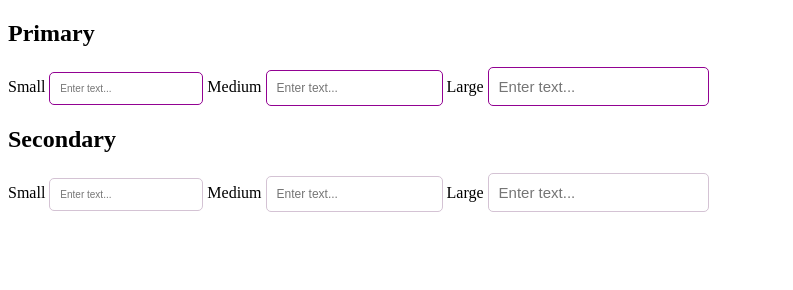
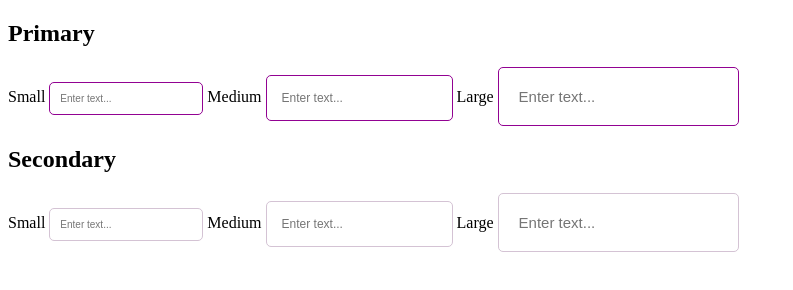
Before and after one commit to sona2711/Style-Inputs, a plain HTML site: page index.html in a window 1280 px wide. Shown: the whole page, without its empty margins (0-793 px from the left). Drawn offline with Linux system fonts and the light colour scheme.

Commit message:
Checked version of task

```diff
--- a/index.html
+++ b/index.html
@@ -8,14 +8,12 @@
 </head>
 <body>
     <main>
-        <article>
+        <section aria-label="primary">
             <h2>Primary</h2>
             <label for="primary-small">Small</label>
             <input
                 class="input input-primary input-small"
                 id="primary-small"
-                type="text"
-                name="primary-small"
                 placeholder="Enter text..."
                 minlength="3"
                 maxlength="15">
@@ -23,8 +21,6 @@
             <input
                 class="input input-primary input-medium"
                 id="primary-medium"
-                type="text"
-                name="primary-medium"
                 placeholder="Enter text..."
                 minlength="3"
                 maxlength="15">
@@ -32,20 +28,16 @@
             <input
                 class="input input-primary input-large"
                 id="primary-large"
-                type="text"
-                name="primary-large"
                 placeholder="Enter text..."
                 minlength="3"
                 maxlength="15">
-        </article>
-        <article>
+        </section>
+        <section aria-label="secondary">
             <h2>Secondary</h2>
             <label for="secondary-small">Small</label>
             <input
                 class="input input-secondary input-small"
                 id="secondary-small"
-                type="text"
-                name="secondary-small"
                 placeholder="Enter text..."
                 minlength="3"
                 maxlength="15">
@@ -53,8 +45,6 @@
             <input
                 class="input input-secondary input-medium"
                 id="secondary-medium"
-                type="text"
-                name="secondary-medium"
                 placeholder="Enter text..."
                 minlength="3"
                 maxlength="15">
@@ -62,12 +52,10 @@
             <input
                 class="input input-secondary input-large"
                 id="secondary-large"
-                type="text"
-                name="secondary-large"
                 placeholder="Enter text..."
                 minlength="3"
                 maxlength="15">
-        </article>
+        </section>
     </main>
 </body>
 </html>
--- a/style.css
+++ b/style.css
@@ -1,4 +1,4 @@
-.input{
+.input {
     padding: 10px;
     border-radius: 5px;
     &:focus-visible {
@@ -6,28 +6,31 @@
     }
 }
 
-.input-primary{
+.input-primary {
     border: 1px solid rgb(146, 2, 146);
     &:focus-visible{
         outline: 2px solid rgb(146, 2, 146)
     }
 }
 
-.input-secondary{
+.input-secondary {
     border: 1px solid rgb(212, 195, 212);
     &:focus-visible{
         outline: 2px solid rgb(233, 95, 233)
     }
 }
 
-.input-small{
+.input-small {
+    padding: 10px;
     font-size: 10px;
 }
 
-.input-medium{
+.input-medium {
+    padding: 15px;
     font-size: 12px;
 }
 
-.input-large{
+.input-large {
+    padding: 20px;
     font-size: 15px;
 }
```
